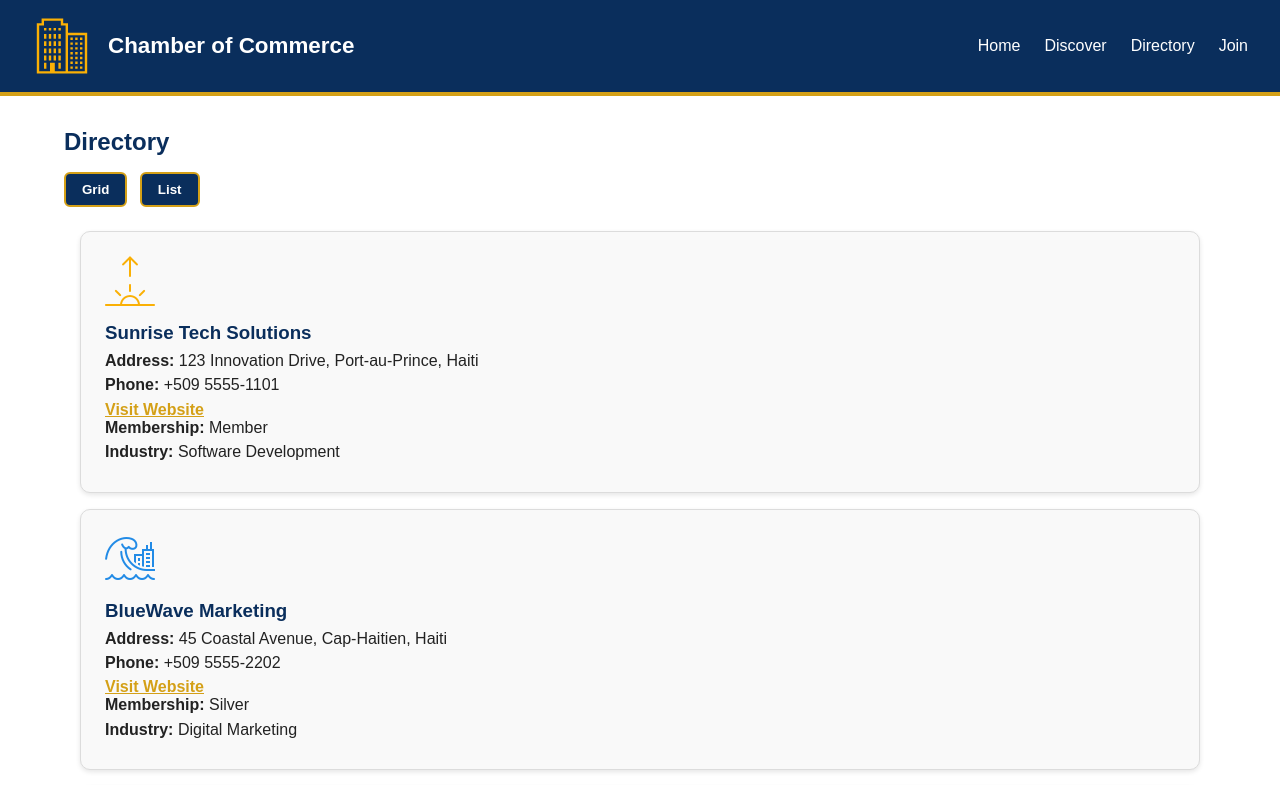
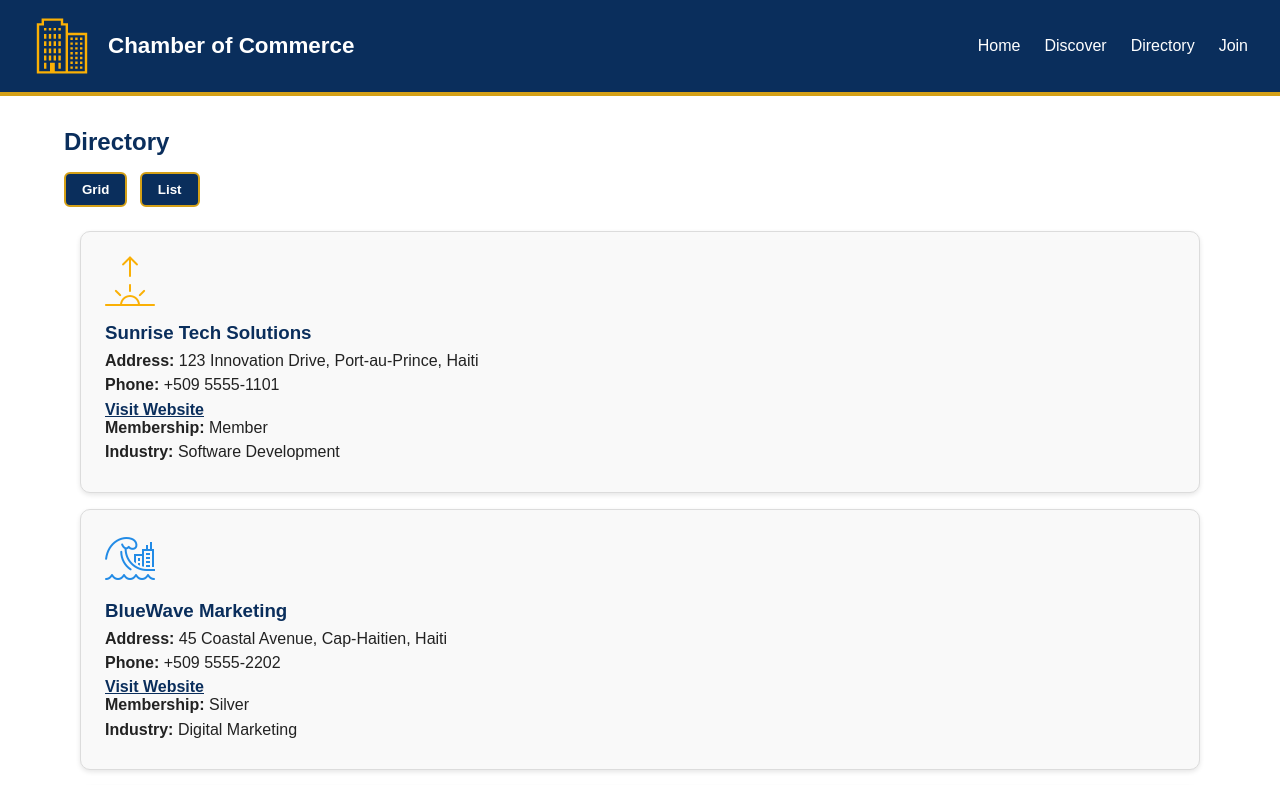
Before and after one commit to mikebrignol/wdd231, a plain HTML site: page chamber/directory.html in a window 1280 px wide. Shown: the top 785 px of the page. Drawn offline with Linux system fonts and the light colour scheme.

Commit message:
Complete chamber assignment

```diff
--- a/chamber/styles/style.css
+++ b/chamber/styles/style.css
@@ -159,7 +159,7 @@ main h2 {
 }
 
 .directory-card a {
-    color: var(--accent-gold);
+    color: var(--dark-blue);
     font-weight: bold;
 }
 
```
